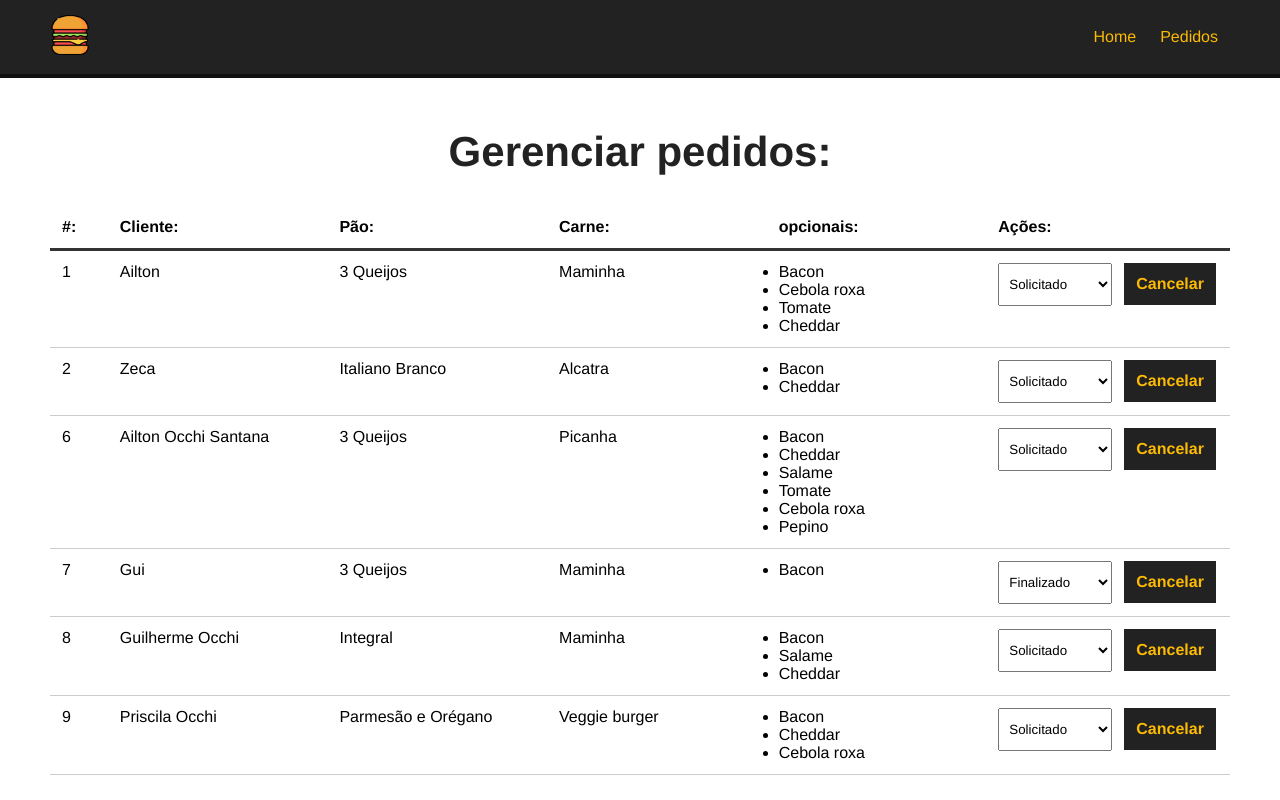
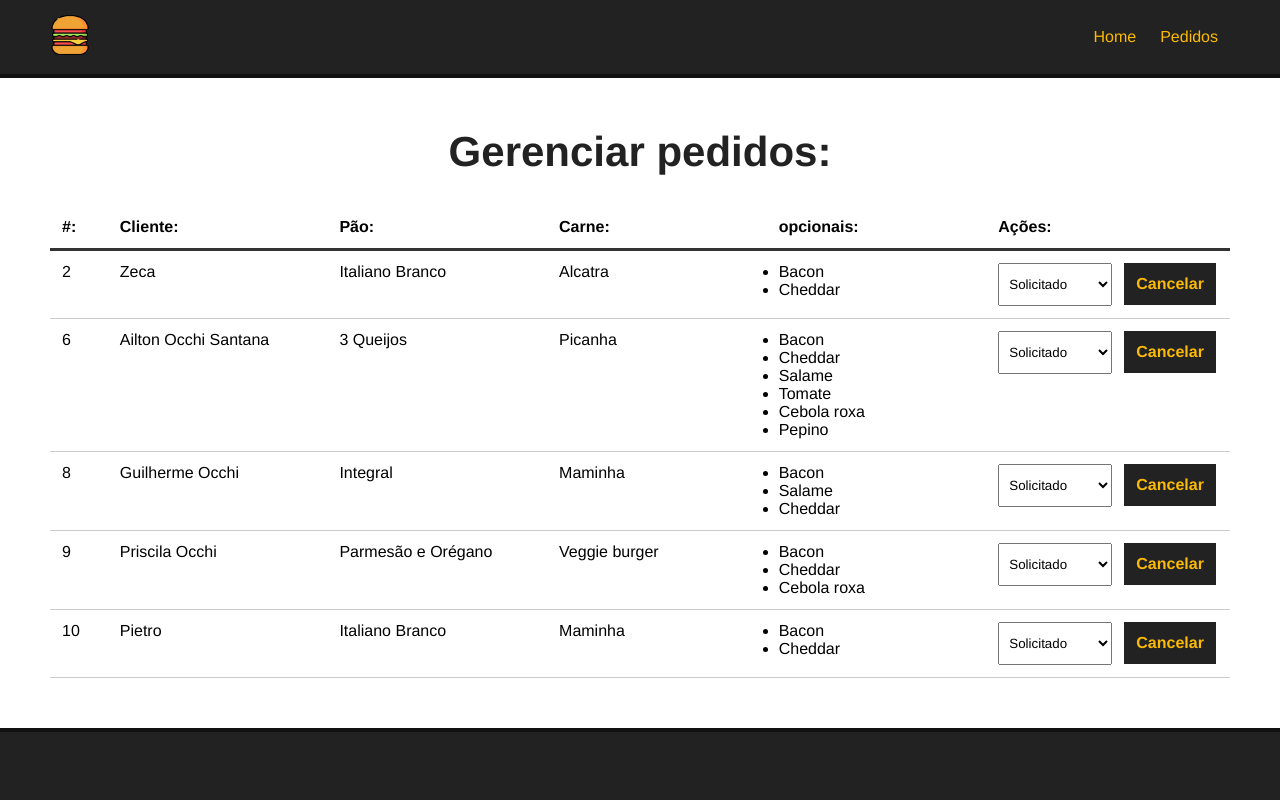
Before and after one commit to AiltonOcchi/make_burger, a Vue app: page /pedidos in a window 1280 px wide. Shown: the top 800 px of the page. Built offline with nearby package versions, Linux system fonts and the light colour scheme; data requests are answered from the project's data file.

Commit message:
Removendo pedidos do sistema

```diff
--- a/db/db.json
+++ b/db/db.json
@@ -83,19 +83,6 @@
   ],
   "burgers": [
     {
-      "nome": "Ailton",
-      "carne": "Maminha",
-      "pao": "3 Queijos",
-      "opcionais": [
-        "Bacon",
-        "Cebola roxa",
-        "Tomate",
-        "Cheddar"
-      ],
-      "status": "Solicitado",
-      "id": 1
-    },
-    {
       "nome": "Zeca",
       "carne": "Alcatra",
       "pao": "Italiano Branco",
@@ -122,16 +109,6 @@
       "id": 6
     },
     {
-      "nome": "Gui",
-      "carne": "Maminha",
-      "pao": "3 Queijos",
-      "opcionais": [
-        "Bacon"
-      ],
-      "status": "Finalizado",
-      "id": 7
-    },
-    {
       "nome": "Guilherme Occhi",
       "carne": "Maminha",
       "pao": "Integral",
@@ -154,6 +131,17 @@
       ],
       "status": "Solicitado",
       "id": 9
+    },
+    {
+      "nome": "Pietro",
+      "carne": "Maminha",
+      "pao": "Italiano Branco",
+      "opcionais": [
+        "Bacon",
+        "Cheddar"
+      ],
+      "status": "Solicitado",
+      "id": 10
     }
   ]
 }
--- a/src/components/Dashboard.vue
+++ b/src/components/Dashboard.vue
@@ -27,7 +27,7 @@
                             <option value="">Selecione </option>
                             <option v-for="s in status" :key="s.id" :value="s.tipo" :selected="burger.status == s.tipo">{{s.tipo}} </option>
                         </select>
-                        <button class="delete-btn">Cancelar</button>
+                        <button class="delete-btn" @click="deleteBurger(burger.id)">Cancelar</button>
                     </div>
                 </div>
             </div>
@@ -60,6 +60,18 @@
       const data = await req.json();
       this.status = data;
     },
+
+    async deleteBurger(id){
+      const req = await fetch('http://localhost:3000/burgers/'+id, {
+        method: 'DELETE'
+      });
+      const res = await req.json();
+
+      // msg
+
+
+      this.getPedidos();
+    }
 
   },
   mounted(){
```
